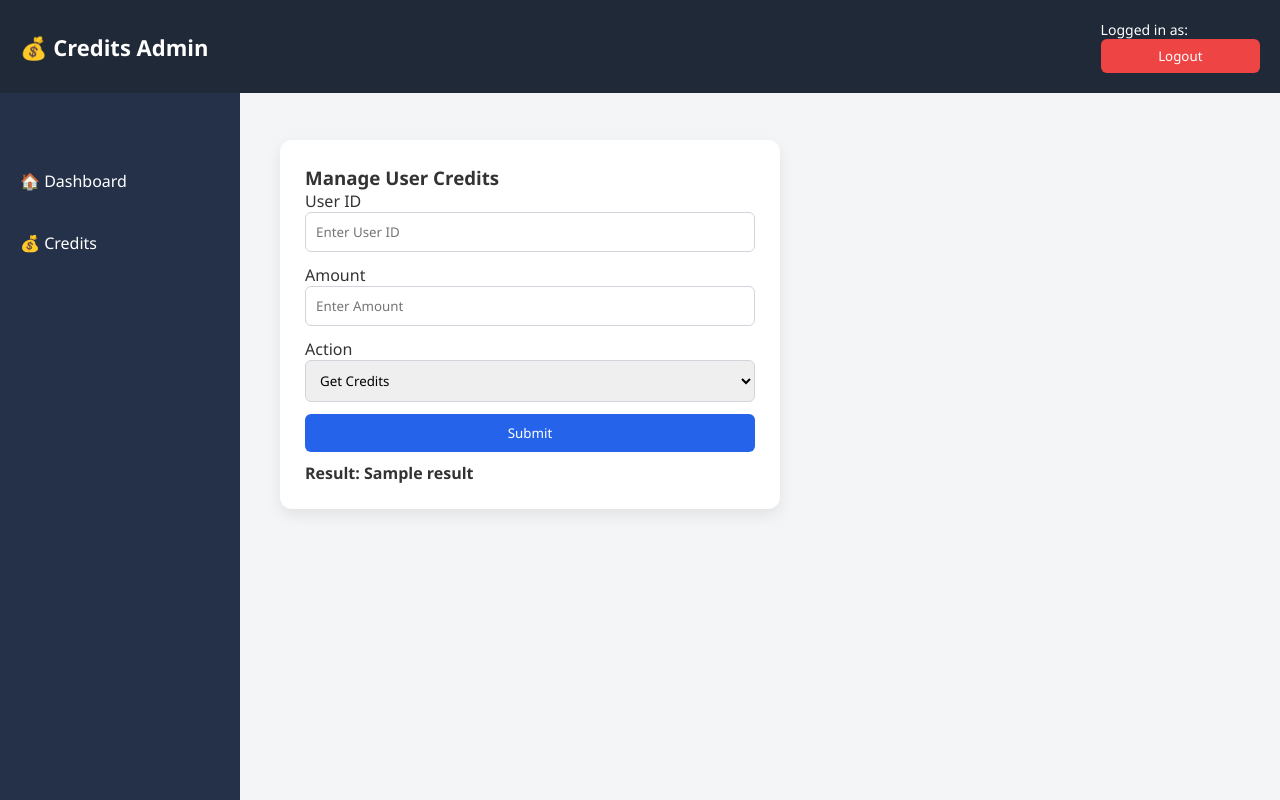
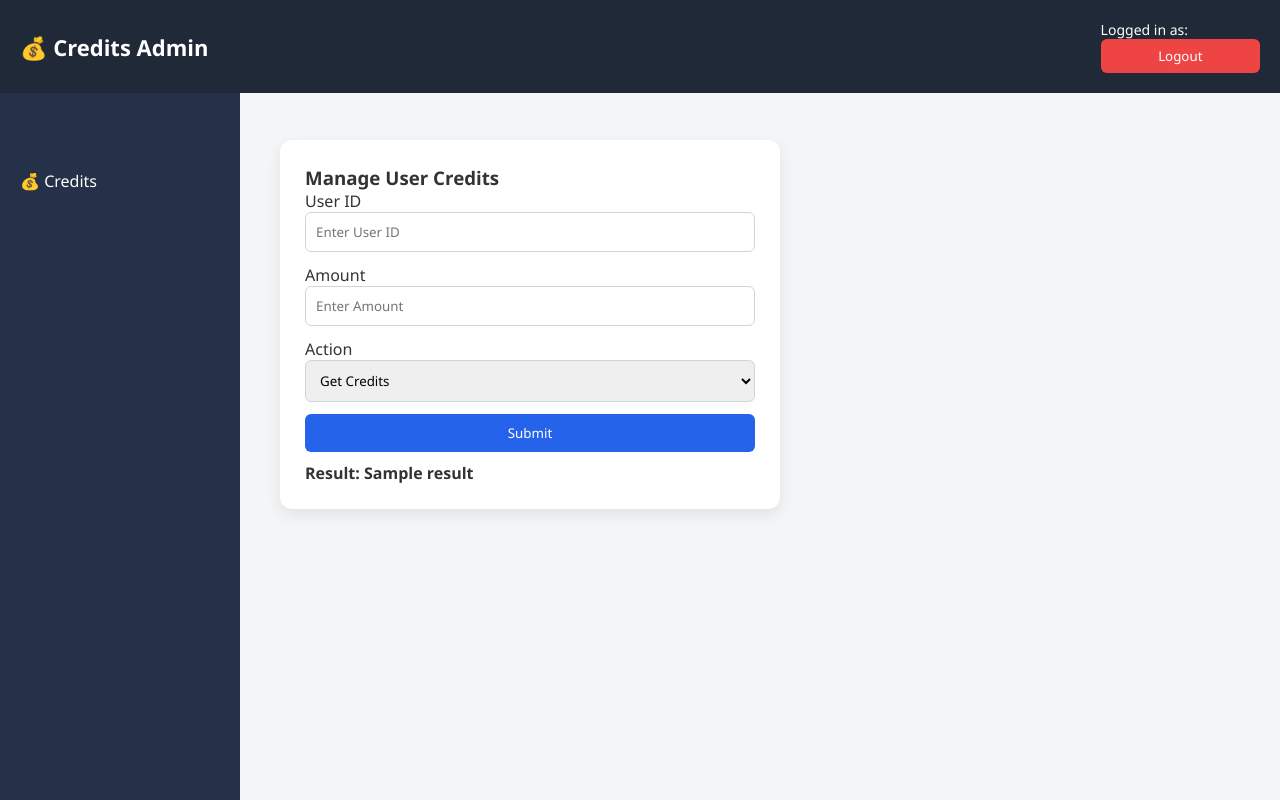
Before and after one commit to Tsanjay212/flaskapp, a Flask app: template templates/admin_credits.html in a window 1280 px wide. Run offline with Flask 3, Linux system fonts and the light colour scheme; the template is opened without the code that fills it: most values are stand-ins (such as "Sample title", 1, 10 or a date in 2020); parts of the project's set-up code (start-up, migrations or seed data) failed here and were passed over.

Commit message:
Updating-UI-15-APP-09

```diff
--- a/templates/admin_credits.html
+++ b/templates/admin_credits.html
@@ -38,7 +38,7 @@ button:hover{background:#1d4ed8;}
 
 <!-- SIDEBAR -->
 <div class="sidebar">
-    <a href="{{ url_for('dashboard') }}">🏠 Dashboard</a>
+
     <a href="/admin/credits">💰 Credits</a>
 </div>
 
```
